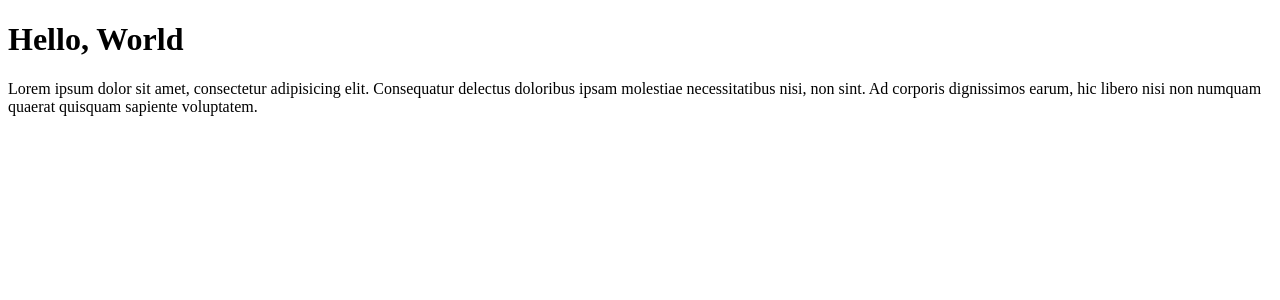
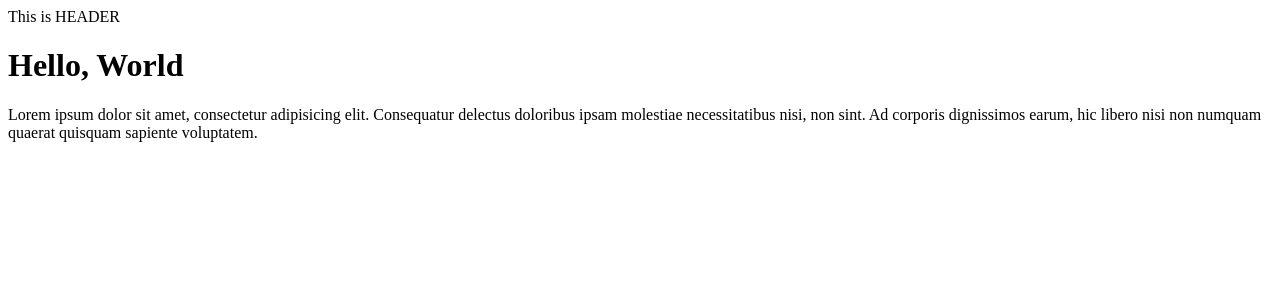
Before and after one commit to Mezherman/FEM3-FINAL-PROJECT, a React (Create React App) app in the folder online-shop/: page / in a window 1280 px wide. Shown: the top 300 px of the page. Built offline with nearby package versions, Linux system fonts and the light colour scheme.

Commit message:
Add header test

```diff
--- a/online-shop/src/App.js
+++ b/online-shop/src/App.js
@@ -1,4 +1,5 @@
 import React, { Component } from 'react';
+import Header from "./Header/header";
 
 export default class App extends Component {
   render() {
@@ -6,6 +7,7 @@ export default class App extends Component {
   console.log("TEST FOR DIRECT PUSH INTO DEV BRANCH");
     return (
       <React.Fragment>
+        <Header/>
       <h1>Hello, World</h1>
         <p>Lorem ipsum dolor sit amet, consectetur adipisicing elit. Consequatur delectus doloribus ipsam molestiae necessitatibus nisi, non sint. Ad corporis dignissimos earum, hic libero nisi non numquam quaerat quisquam sapiente voluptatem.</p>
       </React.Fragment>
--- /dev/null
+++ b/online-shop/src/Header/header.js
@@ -0,0 +1,9 @@
+import React,{Component} from 'react';
+
+class Header extends React.Component {
+  render() {
+    return <div>This is HEADER</div>;
+  }
+}
+
+export default Header;
```
